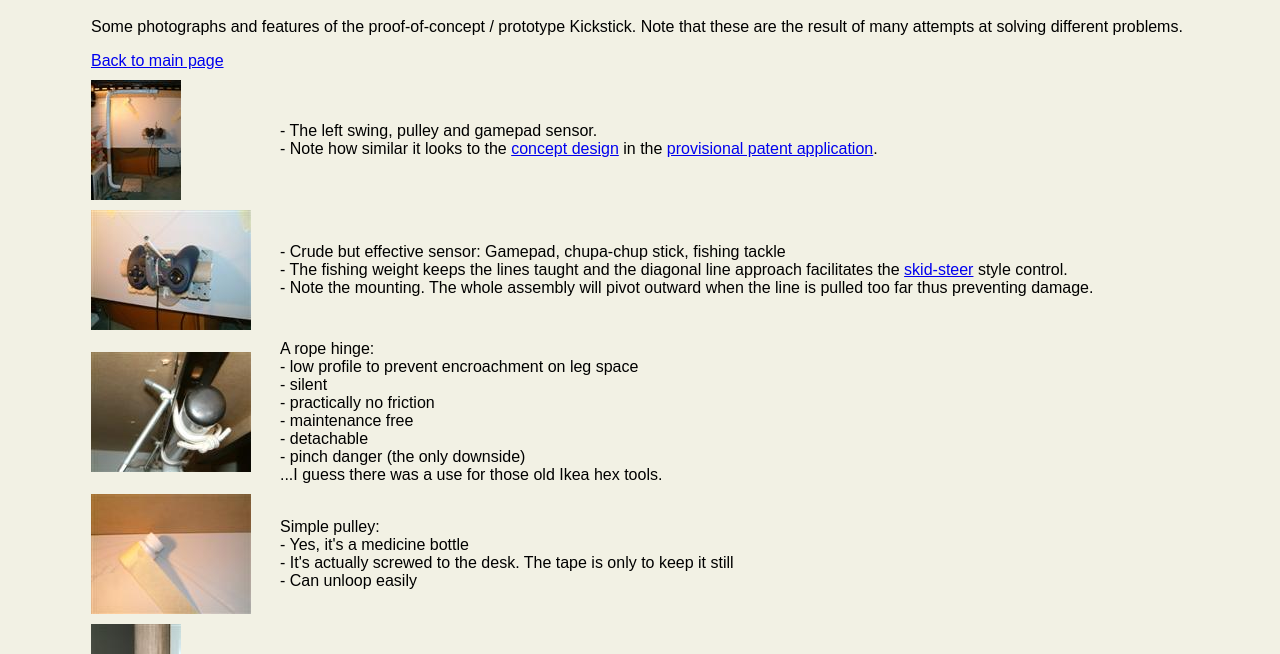
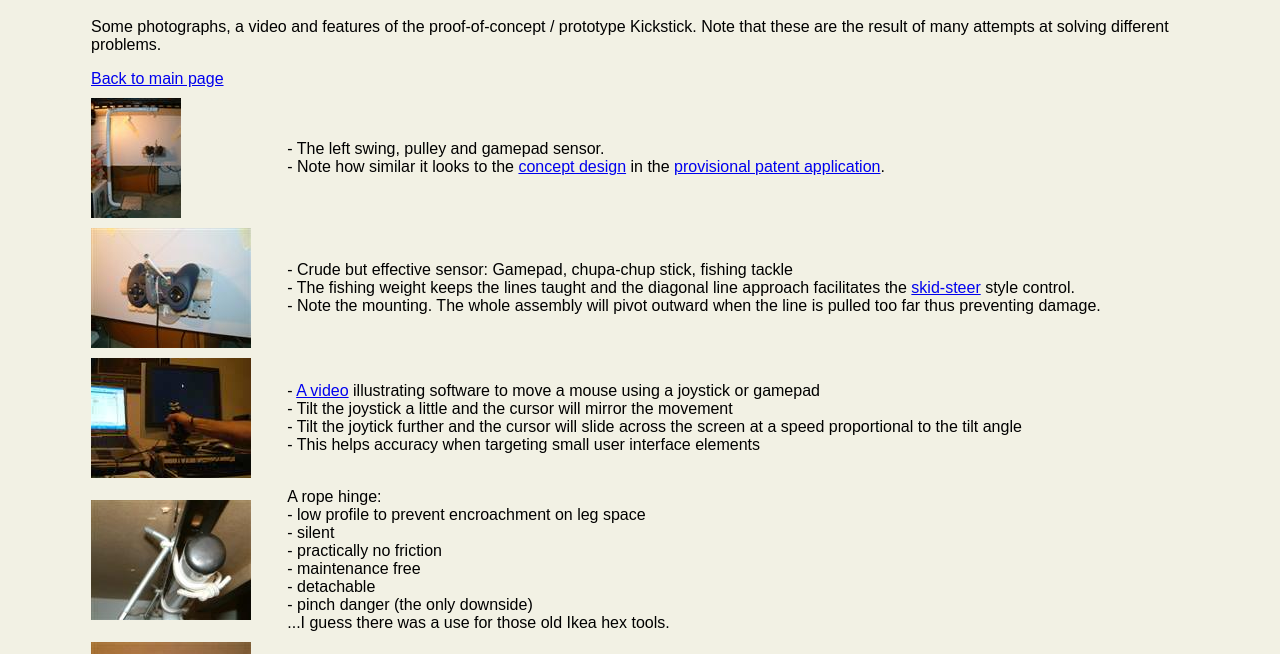
Before and after one commit to p33t/kickstick.freshcode.biz, a plain HTML site: page device.html in a window 1280 px wide. Shown: the part 69-723 px from the top of the page. Drawn offline with Linux system fonts and the light colour scheme.

Commit message:
Add link to hybrid vector demo video

```diff
--- a/device.html
+++ b/device.html
@@ -11,7 +11,7 @@
           <td colspan="2">
             <h1>Kickstick - The Device</h1>
             <p>
-              Some photographs and features of the proof-of-concept / prototype Kickstick.
+              Some photographs, a video and features of the proof-of-concept / prototype Kickstick.
               Note that these are the result of many attempts at solving different problems.
             </p>
             <a href="./index.html">Back to main page</a>
@@ -44,6 +44,19 @@
               <br/>
               - Note the mounting.  The whole assembly will pivot outward when the line is pulled
               too far thus preventing damage.
+            </p>
+          </td>
+        </tr>
+        <tr>
+          <td class="photo">
+            <a href="https://youtu.be/w55IEPRWito"><img src="./lo-res/hybrid-vector-demo.jpg" /></a>
+          </td>
+          <td>
+            <p>
+              - <a href="https://youtu.be/w55IEPRWito">A video</a> illustrating software to move a mouse using a joystick or gamepad<br/>
+              - Tilt the joystick a little and the cursor will mirror the movement<br/>
+              - Tilt the joytick further and the cursor will slide across the screen at a speed proportional to the tilt angle<br/>
+              - This helps accuracy when targeting small user interface elements
             </p>
           </td>
         </tr>
```
Also changed, not shown: lo-res/hybrid-vector-demo.jpg (added).
